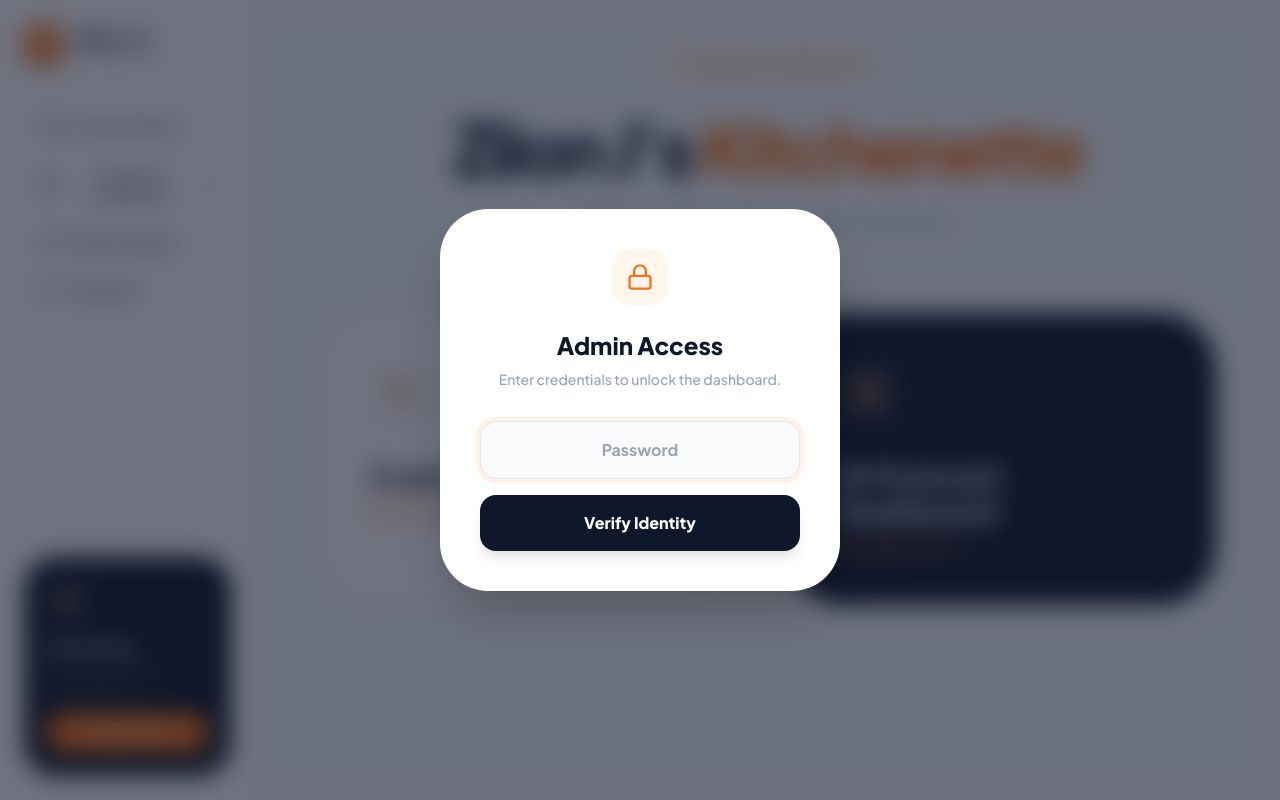
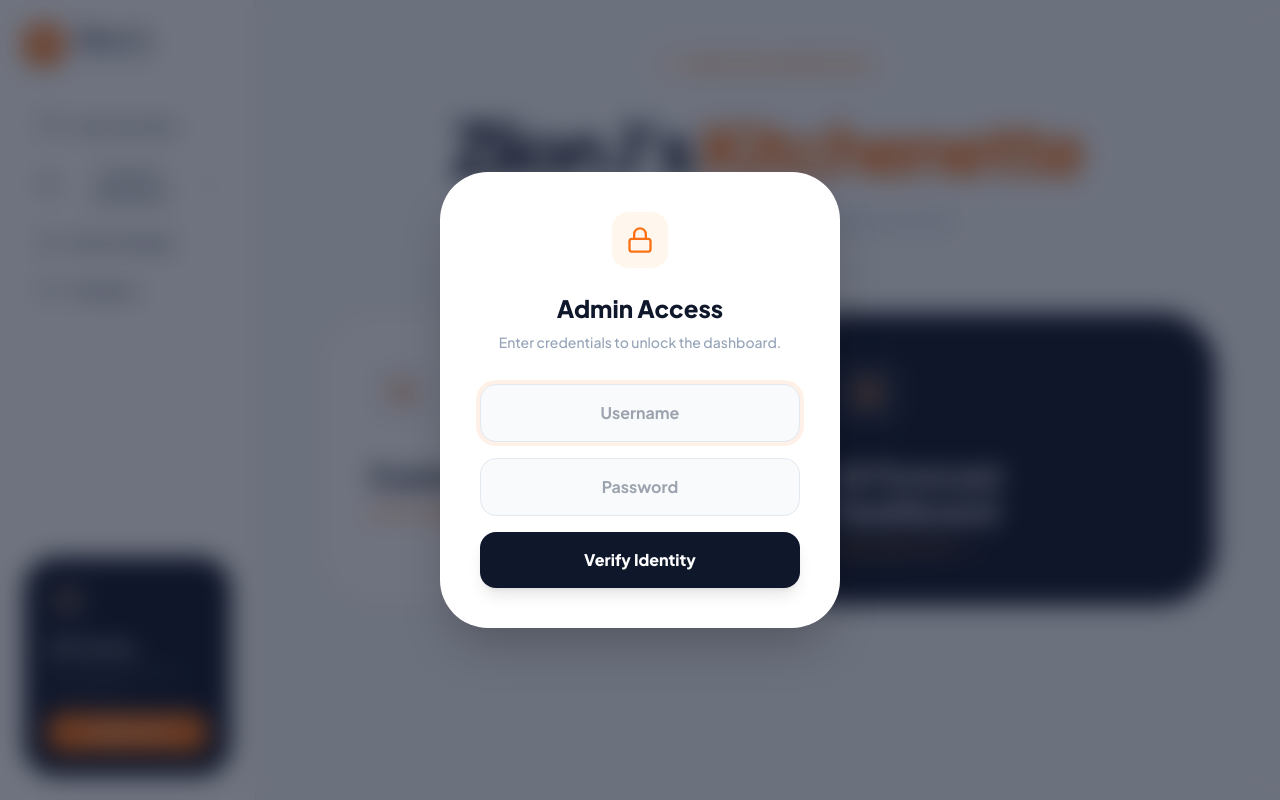
Before and after one commit to Jonsy-J/ziion-kitchenette, a React (Vite) app: page / in a window 1280 px wide. Both pictures are taken after a click on the button "Forecast Dashboard". Built offline with nearby package versions, Linux system fonts and the light colour scheme.

Commit message:
Kitchen white screen fixed

```diff
--- a/src/App.jsx
+++ b/src/App.jsx
@@ -30,6 +30,7 @@ function Layout() {
   // States
   const [isAdmin, setIsAdmin] = useState(false);
   const [showLogin, setShowLogin] = useState(false);
+  const [userInput, setUserInput] = useState("");
   const [passInput, setPassInput] = useState("");
   const [cart, setCart] = useState([]);
   const [isDrawerOpen, setIsDrawerOpen] = useState(false);
@@ -60,9 +61,10 @@ function Layout() {
 
   const handleLogin = (e) => {
     e.preventDefault();
-    if (passInput === "admin123") {
+    if (userInput === "admin" && passInput === "admin123") {
       setIsAdmin(true);
       setShowLogin(false);
+      setUserInput("");
       setPassInput("");
       navigate("/admin");
     } else {
@@ -204,7 +206,7 @@ function Layout() {
         )}
       </AnimatePresence>
 
-      {/* ADMIN LOGIN MODAL */}
+      {/* ADMIN LOGIN MODAL WITH USERNAME */}
       <AnimatePresence>
         {showLogin && (
           <div className="fixed inset-0 flex items-center justify-center z-[100]">
@@ -214,7 +216,21 @@ function Layout() {
               <h3 className="text-2xl font-black mb-2 text-slate-900 text-center">Admin Access</h3>
               <p className="text-slate-400 text-sm mb-8 text-center font-medium">Enter credentials to unlock the dashboard.</p>
               <form onSubmit={handleLogin} className="space-y-4">
-                <input type="password" placeholder="Password" value={passInput} onChange={(e) => setPassInput(e.target.value)} className="w-full bg-slate-50 border border-slate-200 rounded-2xl p-4 outline-none focus:ring-4 focus:ring-orange-500/10 font-bold text-center" autoFocus />
+                <input
+                  type="text"
+                  placeholder="Username"
+                  value={userInput}
+                  onChange={(e) => setUserInput(e.target.value)}
+                  className="w-full bg-slate-50 border border-slate-200 rounded-2xl p-4 outline-none focus:ring-4 focus:ring-orange-500/10 font-bold text-center"
+                  autoFocus
+                />
+                <input
+                  type="password"
+                  placeholder="Password"
+                  value={passInput}
+                  onChange={(e) => setPassInput(e.target.value)}
+                  className="w-full bg-slate-50 border border-slate-200 rounded-2xl p-4 outline-none focus:ring-4 focus:ring-orange-500/10 font-bold text-center"
+                />
                 <button type="submit" className="w-full bg-slate-900 text-white py-4 rounded-2xl font-black hover:bg-orange-500 transition-all shadow-lg active:scale-95">Verify Identity</button>
               </form>
             </motion.div>
@@ -272,8 +288,6 @@ const CustomerMenu = () => {
 const CheckoutView = ({ cart, subtotal, onBack, onConfirm }) => {
   const [isProcessing, setIsProcessing] = useState(false);
   const location = useLocation();
-
-  // URL PARSING FOR QR ORDERING!
   const queryParams = new URLSearchParams(location.search);
   const tableNumber = queryParams.get('table') ? `T-${queryParams.get('table')}` : "T-Walk-in";
 
@@ -313,6 +327,7 @@ const Kitchen = () => {
   const [dbOrders, setDbOrders] = useState([]);
   const fetchOrders = async () => { const { data } = await supabase.from('orders').select('*').order('created_at', { ascending: false }); setDbOrders(data || []); };
   const handleMarkReady = async (id) => { await supabase.from('orders').delete().eq('id', id); };
+
   useEffect(() => {
     fetchOrders();
     const channel = supabase.channel('kitchen').on('postgres_changes', { event: '*', schema: 'public', table: 'orders' }, (payload) => {
@@ -321,13 +336,21 @@ const Kitchen = () => {
     }).subscribe();
     return () => supabase.removeChannel(channel);
   }, []);
+
   return (
     <div className="max-w-6xl mx-auto text-left">
       <div className="flex items-center gap-6 mb-12"><div className="bg-slate-900 p-6 rounded-[2.5rem] text-white shadow-2xl"><ChefHat size={36}/></div><div><h2 className="text-4xl font-black text-slate-900">Kitchen Display</h2><p className="text-emerald-500 font-bold text-xs animate-pulse">● Live WebSocket Connected</p></div></div>
       <div className="grid grid-cols-1 md:grid-cols-3 gap-10">
         <AnimatePresence>{dbOrders.map(o => (
           <motion.div layout initial={{ opacity: 0 }} animate={{ opacity: 1 }} exit={{ opacity: 0 }} key={o.id} className="bg-white border-2 rounded-[3.5rem] overflow-hidden shadow-sm border-orange-100 flex flex-col">
-            <div className="p-10 border-b flex justify-between items-center"><div><h4 className="text-[10px] font-black text-slate-300 uppercase">ORDER #{o.id.substring(0,6)}</h4><span className="bg-slate-900 text-white text-[11px] font-black px-5 py-2 rounded-full">{o.table_number}</span></div><div className="bg-red-500 text-white px-4 py-2 rounded-2xl text-[10px] font-black uppercase">Live</div></div>
+            <div className="p-10 border-b flex justify-between items-center">
+              <div>
+                {/* FIX: Cast ID to string safely before substring to prevent app crash */}
+                <h4 className="text-[10px] font-black text-slate-300 uppercase">ORDER #{String(o.id).slice(0,6)}</h4>
+                <span className="bg-slate-900 text-white text-[11px] font-black px-5 py-2 rounded-full mt-2 inline-block">{o.table_number}</span>
+              </div>
+              <div className="bg-red-500 text-white px-4 py-2 rounded-2xl text-[10px] font-black uppercase">Live</div>
+            </div>
             <div className="p-10 space-y-4 min-h-[200px] flex-1">{o.items?.map((i, idx) => (<p key={idx} className="text-xl font-bold text-slate-800">{i.qty}x {i.name}</p>))}</div>
             <div className="p-6 mt-auto"><button onClick={() => handleMarkReady(o.id)} className="w-full py-5 rounded-[2.5rem] bg-emerald-500 text-white font-black text-xs uppercase hover:bg-emerald-600 active:scale-95 transition-all shadow-lg">Mark as Ready</button></div>
           </motion.div>
```
